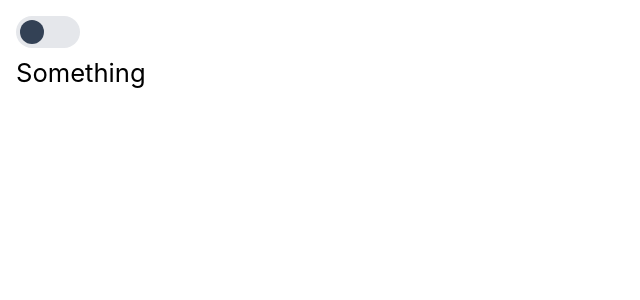
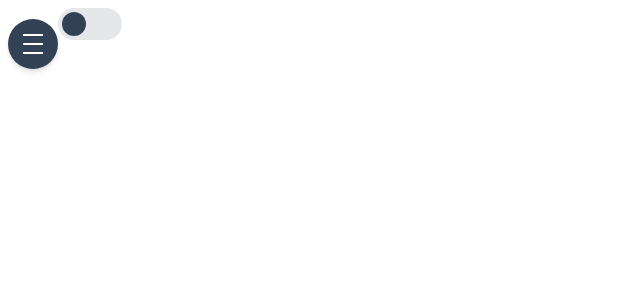
Before and after one commit to ShahryarJahanshahloo/tailwind-playground, a React (Vite) app: page / in a window 1280 px wide. Shown: the top 300 px of the page, without its empty margins (0-640 px from the left). Built offline with nearby package versions, Linux system fonts and the light colour scheme.

Commit message:
added menu icon

```diff
--- a/package.json
+++ b/package.json
@@ -20,6 +20,8 @@
     "@vitejs/plugin-react": "^3.1.0",
     "autoprefixer": "^10.4.13",
     "postcss": "^8.4.21",
+    "prettier": "^2.8.4",
+    "prettier-plugin-tailwindcss": "^0.2.3",
     "tailwindcss": "^3.2.7",
     "typescript": "^4.9.3",
     "vite": "^4.1.0"
--- a/src/App.tsx
+++ b/src/App.tsx
@@ -1,14 +1,13 @@
-import ThemeToggle from './components/ThemeToggle'
 import useThemeStore from './store/ThemeStore'
+import Navbar from './components/Navbar'
 
 function App() {
-  const isDark = useThemeStore(state => state.isDark)
+  const isDark = useThemeStore((state) => state.isDark)
 
   return (
-    <div className='App p-4'>
+    <div className="App">
       <div className={isDark ? 'dark' : ''}>
-        <ThemeToggle />
-        <h1 className='dark:bg-black'>Something</h1>
+        <Navbar />
       </div>
     </div>
   )
--- /dev/null
+++ b/src/components/HamburgerIcon.tsx
@@ -0,0 +1,55 @@
+type Props = {
+  isOpen: boolean
+  onClick: () => void
+}
+
+const HamburgerIcon: React.FC<Props> = ({ isOpen, onClick }) => {
+  return (
+    <div>
+      <button className="relative" onClick={onClick}>
+        <div
+          className={`relative flex h-[50px] w-[50px] transform items-center justify-center overflow-hidden rounded-full bg-slate-700 shadow-md  ring-gray-300 ring-opacity-30 transition-all duration-200 hover:ring-8 ${
+            isOpen ? 'ring-4' : 'ring-0'
+          }`}
+        >
+          <div className="flex h-[20px] w-[20px] origin-center transform flex-col justify-between overflow-hidden transition-all duration-300">
+            <div
+              className={`h-[2px] w-7 origin-left transform bg-white transition-all duration-300 ${
+                isOpen ? 'translate-x-10' : ''
+              }`}
+            ></div>
+            <div
+              className={`h-[2px] w-7 transform rounded bg-white transition-all delay-75 duration-300 ${
+                isOpen ? 'translate-x-10' : ''
+              }`}
+            ></div>
+            <div
+              className={`h-[2px] w-7 origin-left transform bg-white transition-all delay-150 duration-300 ${
+                isOpen ? 'translate-x-10' : ''
+              }`}
+            ></div>
+
+            <div
+              className={`absolute top-2.5 flex transform items-center justify-between transition-all duration-500 ${
+                isOpen ? 'w-12 translate-x-0' : 'w-0 -translate-x-10'
+              }`}
+            >
+              <div
+                className={`absolute h-[2px] w-5 transform bg-white transition-all delay-300 duration-500 ${
+                  isOpen ? 'rotate-45' : 'rotate-0'
+                }`}
+              ></div>
+              <div
+                className={`absolute h-[2px] w-5 transform bg-white transition-all delay-300 duration-500 ${
+                  isOpen ? '-rotate-45' : '-rotate-0'
+                }`}
+              ></div>
+            </div>
+          </div>
+        </div>
+      </button>
+    </div>
+  )
+}
+
+export default HamburgerIcon
--- /dev/null
+++ b/src/components/Menu.tsx
@@ -0,0 +1,5 @@
+const Menu: React.FC = () => {
+  return <div></div>
+}
+
+export default Menu
--- /dev/null
+++ b/src/components/Navbar.tsx
@@ -0,0 +1,22 @@
+import ThemeToggle from './ThemeToggle'
+import HamburgerIcon from './HamburgerIcon'
+import Menu from './Menu'
+import { useCallback, useState } from 'react'
+
+const Navbar: React.FC = () => {
+  const [isOpen, setOpen] = useState(false)
+
+  const onClick = useCallback(() => {
+    setOpen(state => !state)
+  }, [])
+
+  return (
+    <div className="flex flex-row px-2 pt-2">
+      <HamburgerIcon isOpen={isOpen} onClick={onClick} />
+      <ThemeToggle />
+      <Menu />
+    </div>
+  )
+}
+
+export default Navbar
```
Also changed, not shown: .prettierrc.json (added), 2 other files (tests, documents, lock files or other folders).
